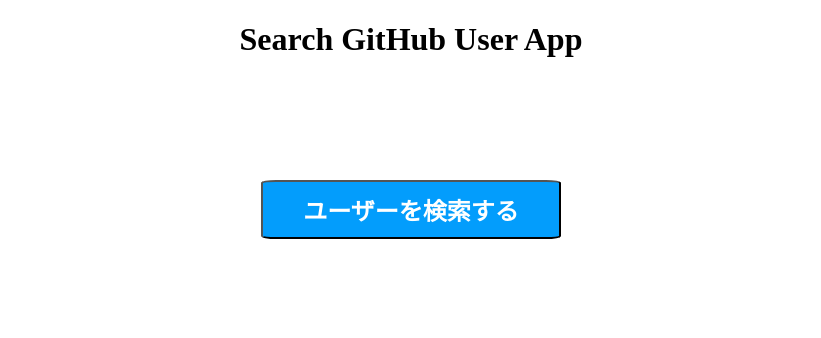
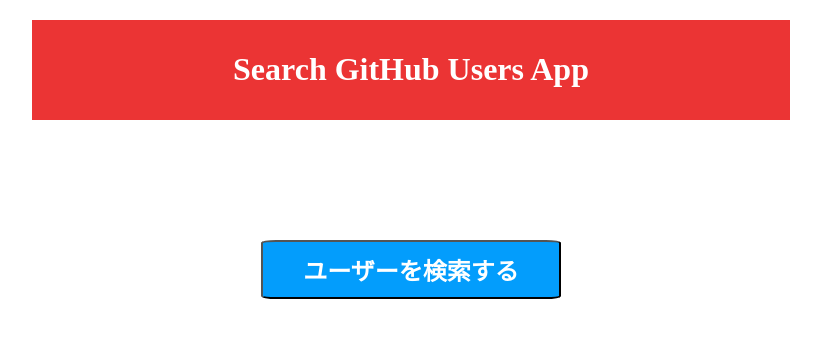
Before and after one commit to katsuomi/githubUsers, a React (Create React App) app: page / in a window 1280 px wide. Shown: the top 338 px of the page, without its empty margins (229-1050 px from the left). Built offline with nearby package versions, Linux system fonts and the light colour scheme.

Commit message:
update App.tsx

```diff
--- a/src/App.tsx
+++ b/src/App.tsx
@@ -1,15 +1,21 @@
 import React, { FC } from "react";
 import { Helmet } from "react-helmet";
-import { Redirect, Route, Switch } from "react-router";
+import {　Redirect, Route, Switch } from "react-router";
 import styled from "styled-components";
 import Home from "./containers/Home";
 
-const title = "Search GitHub User App";
+const title = "Search GitHub Users App";
 
-const HeaderWrapper = styled.div``;
+const HeaderWrapper = styled.div`
+  background-color: #eb3434;
+  min-width: 200px;
+  margin: 20px 20%;
+  padding: 10px 20px;
+`;
 
 const Header = styled.h1`
   text-align: center;
+  color: white;
 `;
 
 const App: FC = () => (
```
